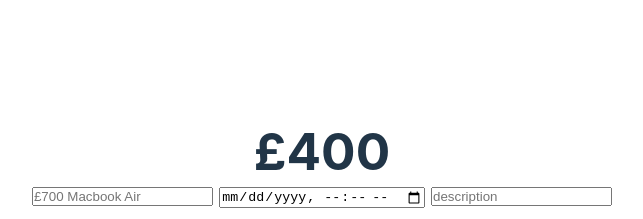
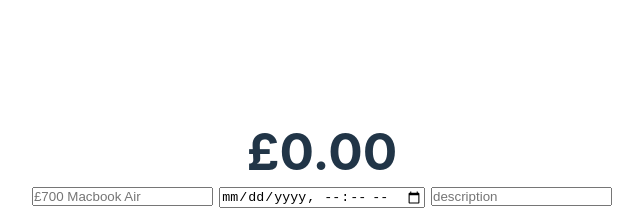
Before and after one commit to danielhealy01/expense-tracker, a React (Vite) app: page / in a window 1280 px wide. Shown: the part 204-423 px from the top of the page, without its empty margins (318-961 px from the left). Built offline with nearby package versions, Linux system fonts and the light colour scheme; no server answers.

Commit message:
Fixed split() breaking expense. useEffect dep expense, now rerenders the page on form submit.

```diff
--- a/src/App.jsx
+++ b/src/App.jsx
@@ -15,18 +15,19 @@ function App() {
 
 	useEffect(() => {
 		getTransaction().then(setTransactions);
-	}, []);
+	}, [expense]);
 
 	const handleSubmit = (e) => {
 		e.preventDefault();
 		const url = import.meta.env.VITE_REACT_APP_API_URL + '/transaction';
-		const price = expense.split(' ')[0];
-		// console.log(expense + '' + desc + '' + datetime);
+		const price = expense
+		const newPrice = price.split(' ')[0];
+
 		const data = JSON.stringify({
-			expense: expense.substring(price.length + 1),
+			expense: expense.substring(newPrice.length + 1),
 			datetime,
 			desc,
-			price,
+			price: newPrice.slice(1),
 		});
 		// console.log(data);
 
@@ -58,10 +59,17 @@ function App() {
 		});
 	};
 
+	let balance = 0;
+	for (const transaction of transactions) {
+		// balance += Number(transaction.price)
+		balance += +transaction.price;
+	}
+
 	return (
 		<div className='App'>
 			<main>
-				<h1>£400</h1>
+				{/* <h1>£400</h1> */}
+				<h1>£{balance.toFixed(2)}</h1>
 				<form onSubmit={handleSubmit}>
 					<input
 						type='text'
```
